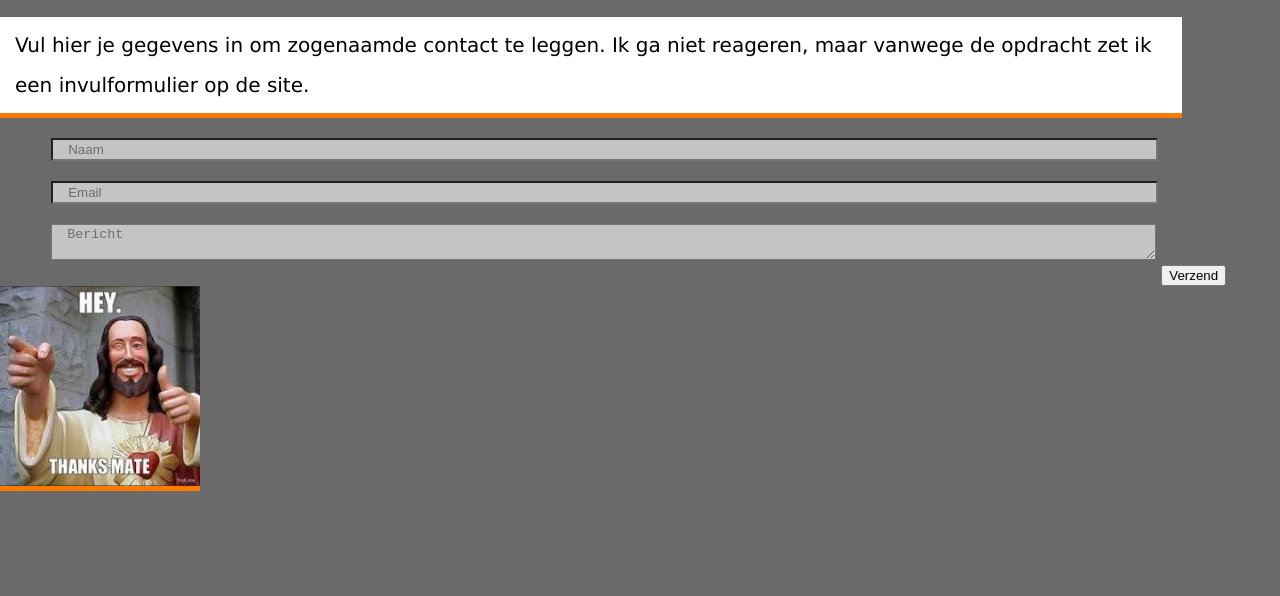
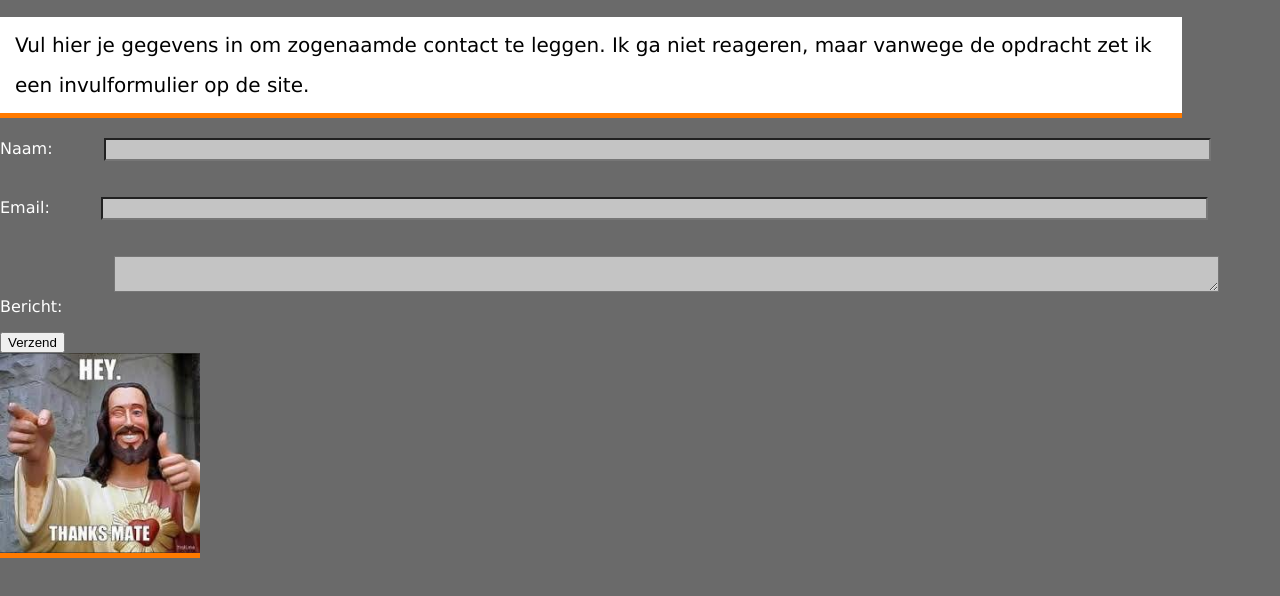
Before and after one commit to NielsKesting/MyWincProjects, a plain HTML site: page CSS_opdracht_04/Contact.html in a window 1280 px wide. Shown: the part 112-708 px from the top of the page. Drawn offline with Linux system fonts and the light colour scheme.

Commit message:
Add files via upload
Nagekeken en gefikst

```diff
--- a/CSS_opdracht_04/Contact.html
+++ b/CSS_opdracht_04/Contact.html
@@ -26,10 +26,16 @@
             de opdracht zet ik een invulformulier op de site.
         </p>
 
-        <form name="contact" data-netlify="true">
-            <input class="newsform" type="text" value="Naam">
-            <input class="newsform" type="email" value="Email">
-            <textarea class="newsform">Bericht</textarea>
+        <form name="contact" method="POST" data-netlify="true">
+            <p>
+                <label>Naam:<input class="newsform" type="text" name="Naam"></label>
+            </p>
+            <p>
+                <label>Email:<input class="newsform" label="Email" type="email" name="Email"></label>
+            </p>
+            <p>
+                <label>Bericht:<textarea class="newsform" label="Bericht" name="Bericht"></textarea></label>
+            </p>
             <input type="submit" value="Verzend">
         </form>
 
```
